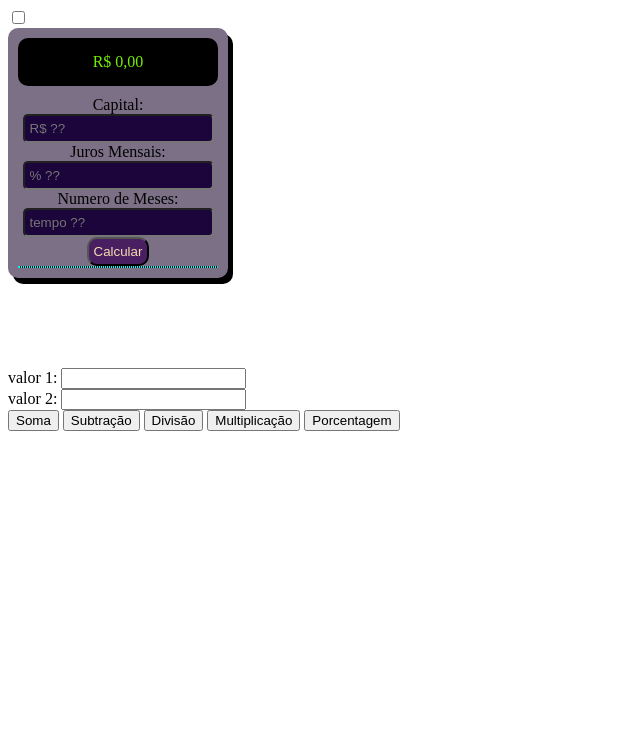
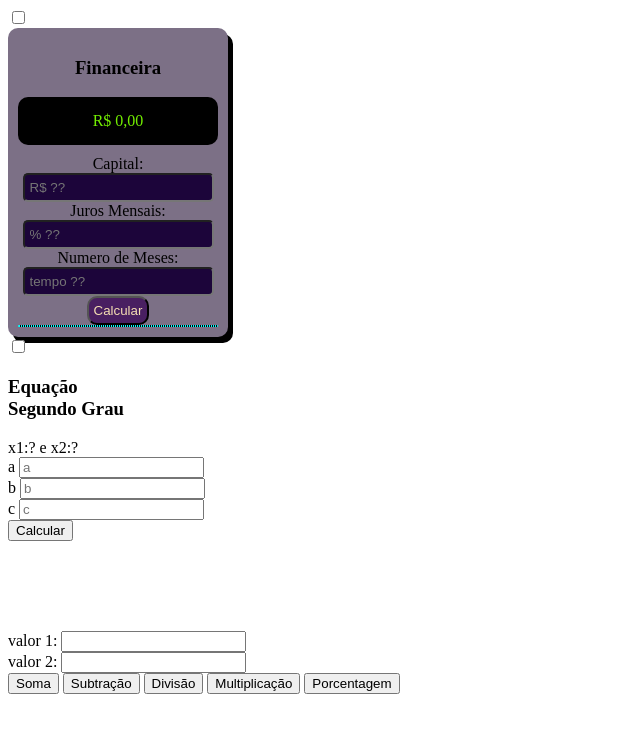
Before and after one commit to clarafofis/primeirog_3t, a plain HTML site: page index.html in a window 1280 px wide. Shown: the whole page, without its empty margins (0-640 px from the left). Drawn offline with Linux system fonts and the light colour scheme.

Commit message:
Update index.html

```diff
--- a/index.html
+++ b/index.html
@@ -12,8 +12,10 @@
 
 <body>
    <input type="checkbox" id="input-calcFin">
-
    <div class="calc">
+      <label for="input-calcFin"><h3>Financeira</h3>
+      </label>
+      <div class="calcF">
       <div id="spTotal">
          <span id="total">R$ 0,00</span>
       </div>
@@ -24,6 +26,24 @@
       <div id="spListaMes">
          <span id="listaMes"></span>
       </div>
+   </div>
+   </div>
+
+   <input type="checkbox" id="input-calcESG">
+   <div class="calcEq">
+      <label for="input-calcESG">
+         <h3>Equação<br>Segundo Grau</h3>
+      </label>
+      <div class="calcESG">
+      <div id="spRaiz">
+         <span id="raiz">x1:? e x2:?</span>
+      </div>
+      a <input id="a" placeholder="a" type="text"> <br>
+      b <input id="b" placeholder="b" type="text"> <br>
+      c <input id="c" placeholder="c" type="text"> <br>
+      <button onclick="calculaRaiz()">Calcular</button>
+
+   </div>
    </div>
 
    <br><br><br>
```
